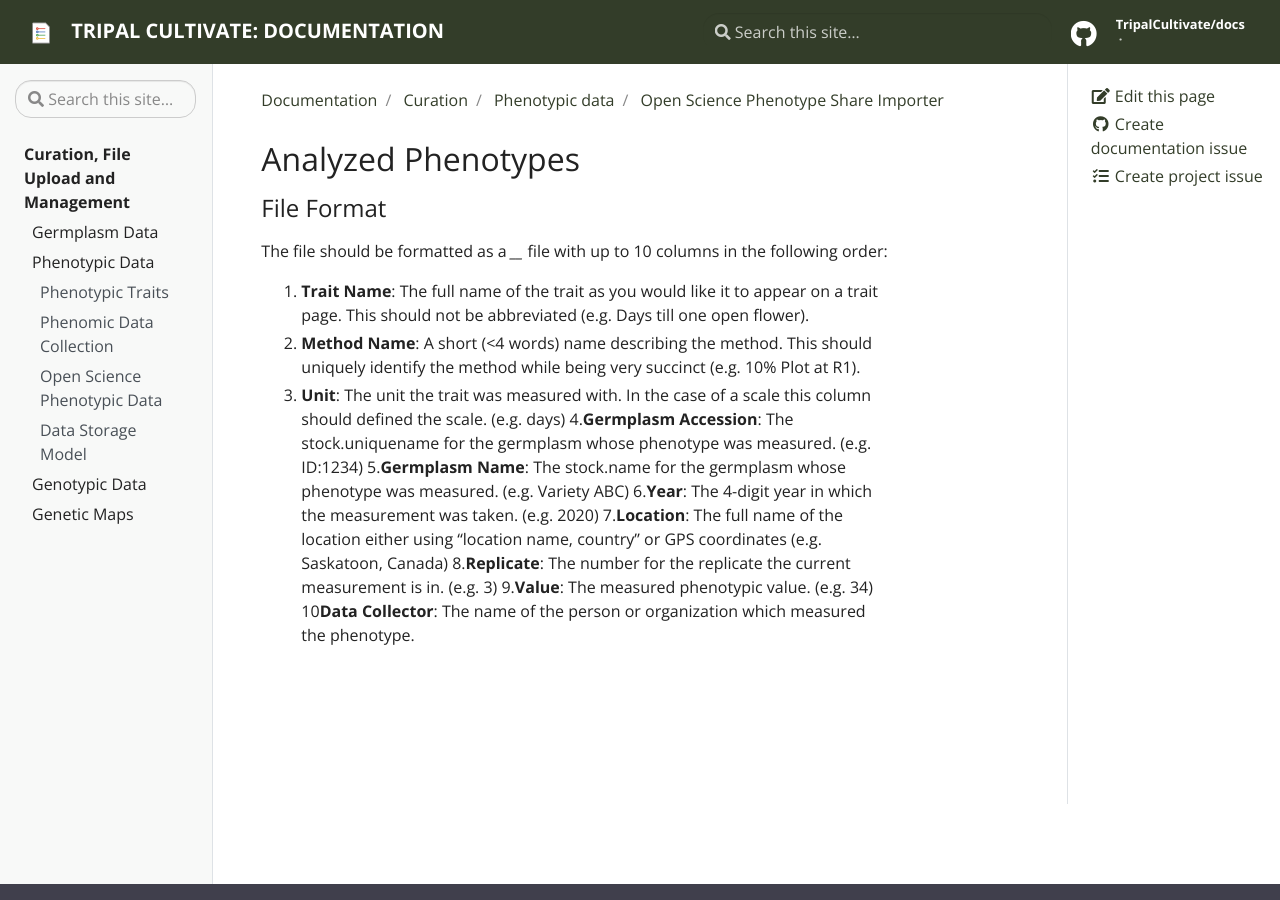
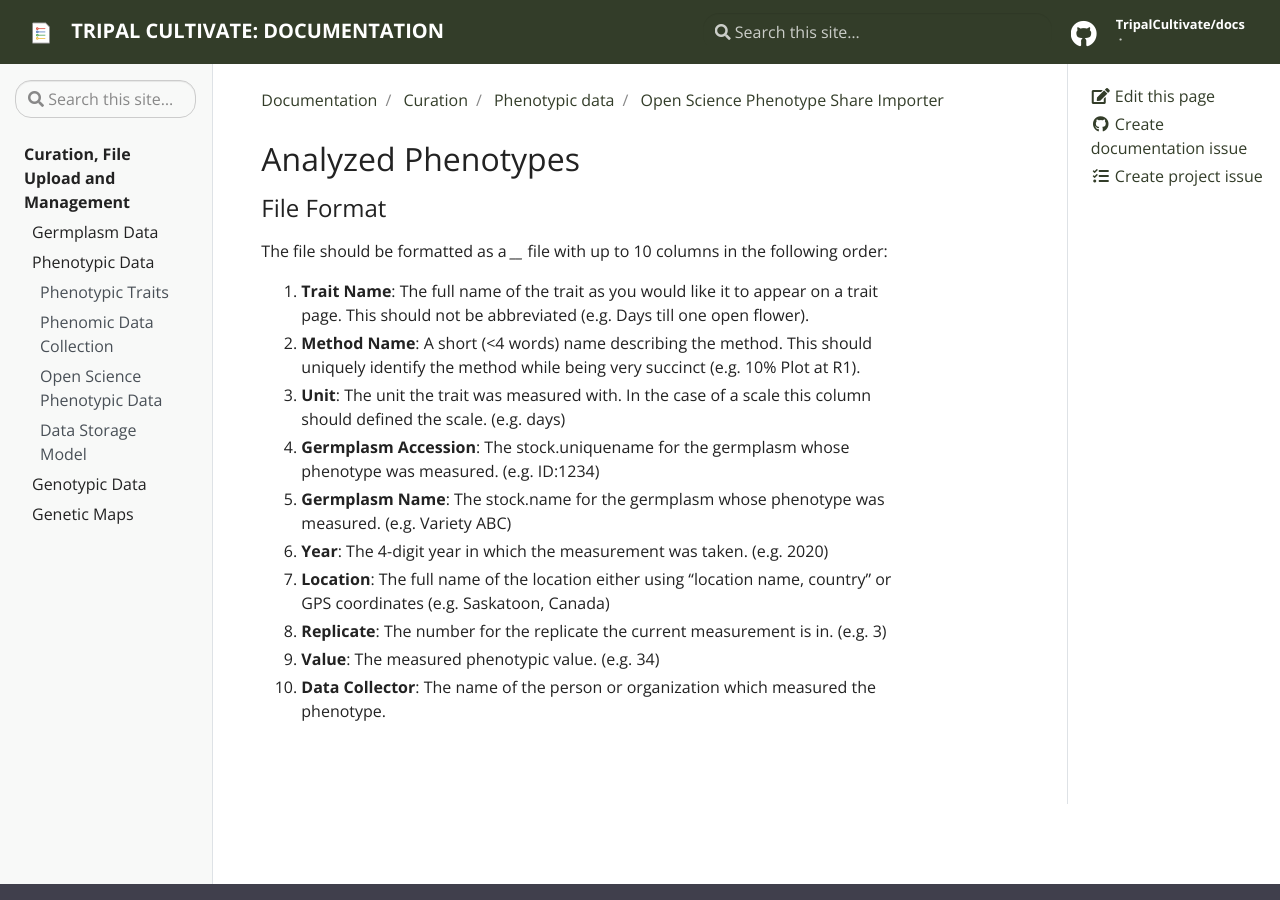
Before and after one commit to TripalCultivate/docs, a Jekyll site: the page built from _docs/curation/phenotypic-data/share-importer.md, in a window 1280 px wide and 900 px high. Built offline with Jekyll 4.4.1, drawn with Linux system fonts in a browser that asks for light colours.

Commit message:
Update share-importer.md

```diff
--- a/_docs/curation/phenotypic-data/share-importer.md
+++ b/_docs/curation/phenotypic-data/share-importer.md
@@ -12,10 +12,10 @@ The file should be formatted as a ____ file with up to 10 columns in the followi
 1. **Trait Name**: The full name of the trait as you would like it to appear on a trait page. This should not be abbreviated (e.g. Days till one open flower).
 2. **Method Name**: A short (<4 words) name describing the method. This should uniquely identify the method while being very succinct (e.g. 10% Plot at R1).
 3. **Unit**: The unit the trait was measured with. In the case of a scale this column should defined the scale. (e.g. days)
-4.**Germplasm Accession**: The stock.uniquename for the germplasm whose phenotype was measured. (e.g. ID:1234)
-5.**Germplasm Name**: The stock.name for the germplasm whose phenotype was measured. (e.g. Variety ABC)
-6.**Year**: The 4-digit year in which the measurement was taken. (e.g. 2020)
-7.**Location**: The full name of the location either using “location name, country” or GPS coordinates (e.g. Saskatoon, Canada)
-8.**Replicate**: The number for the replicate the current measurement is in. (e.g. 3)
-9.**Value**: The measured phenotypic value. (e.g. 34)
-10**Data Collector**: The name of the person or organization which measured the phenotype.
+4. **Germplasm Accession**: The stock.uniquename for the germplasm whose phenotype was measured. (e.g. ID:1234)
+5. **Germplasm Name**: The stock.name for the germplasm whose phenotype was measured. (e.g. Variety ABC)
+6. **Year**: The 4-digit year in which the measurement was taken. (e.g. 2020)
+7. **Location**: The full name of the location either using “location name, country” or GPS coordinates (e.g. Saskatoon, Canada)
+8. **Replicate**: The number for the replicate the current measurement is in. (e.g. 3)
+9. **Value**: The measured phenotypic value. (e.g. 34)
+10. **Data Collector**: The name of the person or organization which measured the phenotype.
```
